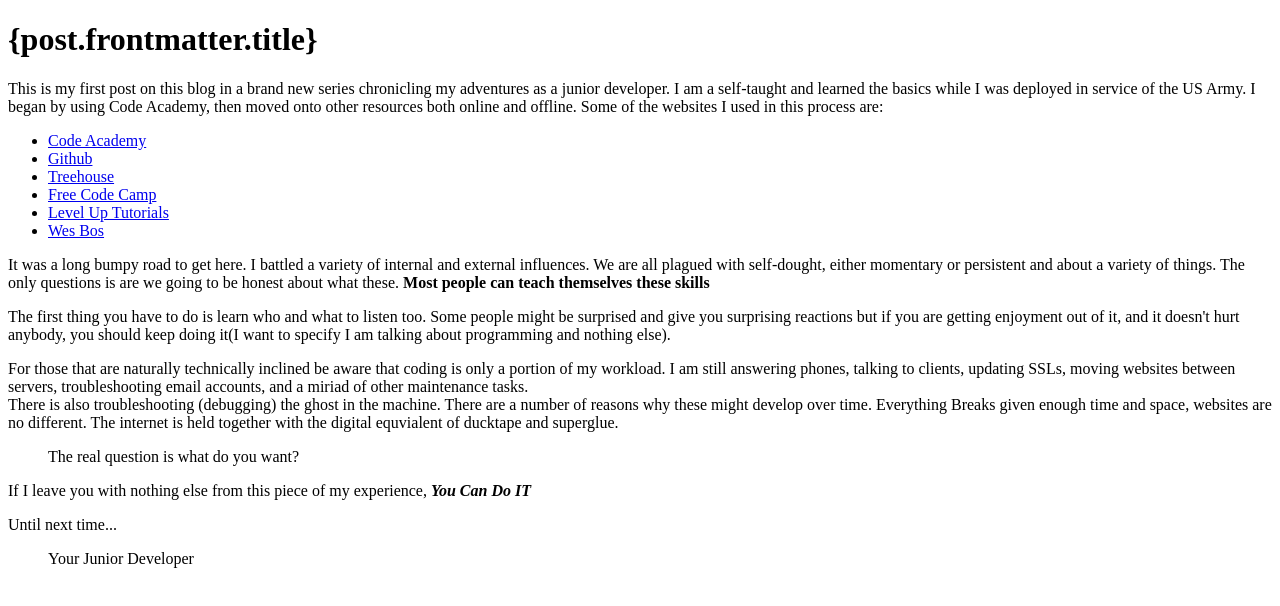
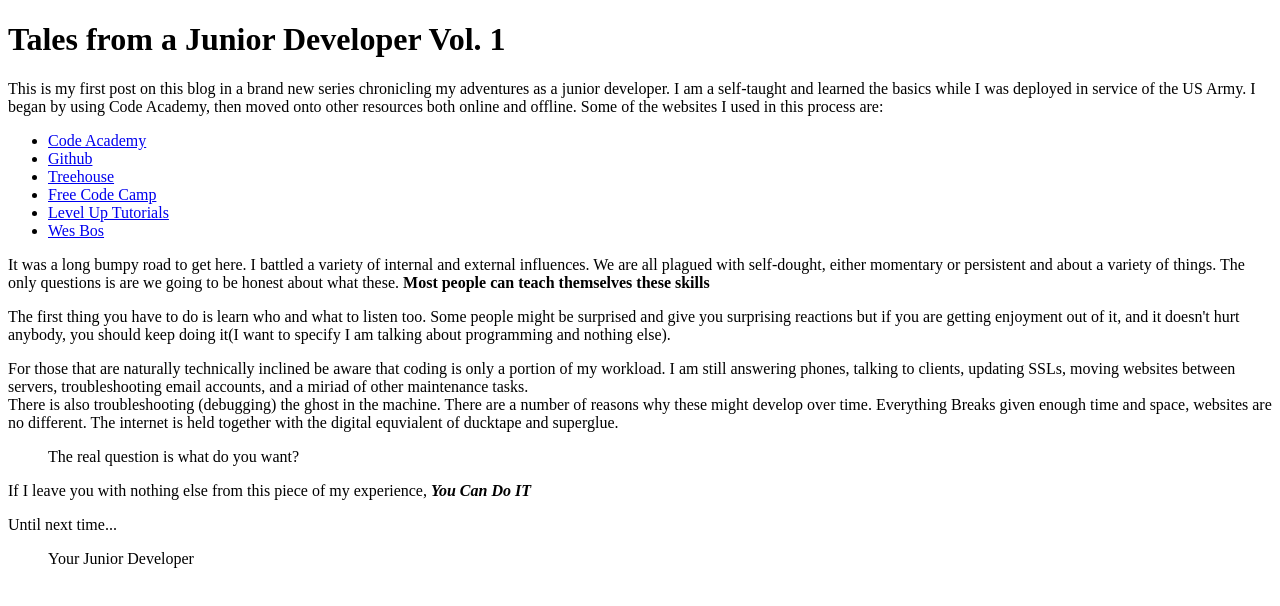
Before and after one commit to CompSciGuy777/gatsby, a Gatsby site: page /first-post in a window 1280 px wide. Built offline with nearby package versions, Linux system fonts and the light colour scheme; Gatsby itself is replaced by a stand-in of ours.

Commit message:
updated post template

```diff
--- a/src/templates/post.js
+++ b/src/templates/post.js
@@ -5,8 +5,7 @@ export default function Template({data}) {
     const {markdownRemark: post} = data;
     return(
         <div>
-            <Helmet title={`{post.frontmatter.title} | {siteTitle}`} />
-            <h1>{`{post.frontmatter.title}`}</h1>
+            <h1>{post.frontmatter.title}</h1>
             <div dangerouslySetInnerHTML={{__html: post.html}} />
         </div>
     )
```
